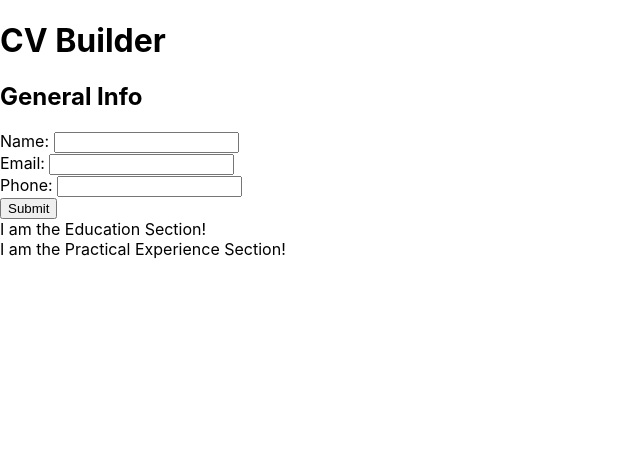
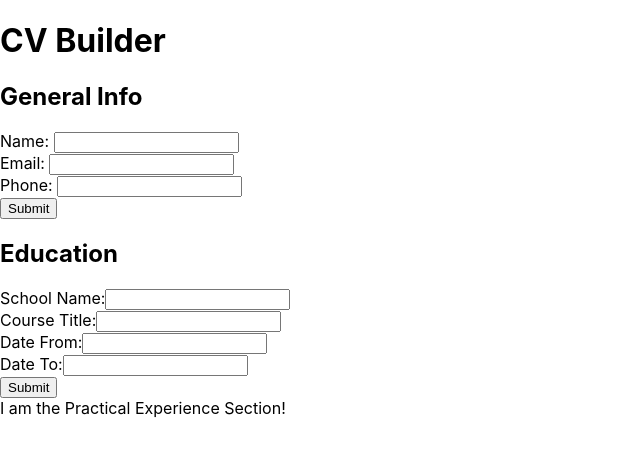
Before and after one commit to programmurr/cv-project, a React (Create React App) app: page / in a window 1280 px wide. Shown: the top 454 px of the page, without its empty margins (0-640 px from the left). Built offline with nearby package versions, Linux system fonts and the light colour scheme.

Commit message:
Education Section implemented

```diff
--- a/src/App.js
+++ b/src/App.js
@@ -14,21 +14,49 @@ class App extends React.Component {
         email: "",
         phone: ""
       },
-      infoSubmitted: false
+      infoSubmitted: false,
+      educationInfo: {
+        schoolName: "",
+        courseTitle: "",
+        studyFromDate: "",
+        studyToDate: ""
+      },
+      educationSubmitted: false
     }
 
     this.handleInfoSubmit = this.handleInfoSubmit.bind(this);
+    this.handleEducationSubmit = this.handleEducationSubmit.bind(this);
   }
 
   handleInfoSubmit(info, status) {
+    const state = this.state;
+
     this.setState({
       generalInfo: { info },
-      infoSubmitted: status
+      infoSubmitted: status,
+      educationInfo: state.education,
+      educationSubmitted: state.educationSubmitted
+    });
+  }
+
+  handleEducationSubmit(info, status) {
+    const state = this.state;
+
+    this.setState({
+      generalInfo: state.generalInfo,
+      infoSubmitted: state.infoSubmitted,
+      educationInfo: { info },
+      educationSubmitted: status
     });
   }
 
   render() {
-    const { generalInfo, infoSubmitted } = this.state;
+    const {
+      generalInfo,
+      infoSubmitted,
+      educationInfo,
+      educationSubmitted
+    } = this.state;
 
     return (
       <div className="container">
@@ -40,7 +68,11 @@ class App extends React.Component {
           onInfoSubmit={this.handleInfoSubmit}
           infoSubmitted={infoSubmitted}
         />
-        <Education />
+        <Education
+          educationInfo={educationInfo}
+          onEducationSubmit={this.handleEducationSubmit}
+          educationSubmitted={educationSubmitted}
+        />
         <PracticalExperience />
       </div>
     )
--- a/src/components/Education.js
+++ b/src/components/Education.js
@@ -1,11 +1,136 @@
 import React from 'react';
-import '../styles/Education.css'
+import '../styles/Education.css';
+import SubmitButton from './SubmitButton';
+import EditButton from './EditButton';
+
+function EducationForm(props) {
+  return (
+    <div className="educationForm">
+      <h2>Education</h2>
+      <form onSubmit={props.handleSubmit}>
+        <div className="schoolName">
+          <label htmlFor="schoolNameInput">School Name:</label>
+          <input
+            type="text"
+            name="schoolName"
+            value={props.schoolName}
+            onChange={props.handleChange}
+          />
+        </div>
+        <div className="courseTitle">
+          <label htmlFor="courseTitleInput">Course Title:</label>
+          <input
+            type="text"
+            name="courseTitle"
+            value={props.courseTitle}
+            onChange={props.handleChange}
+          />
+        </div>
+        <div className="studyFromDate">
+          <label htmlFor="studyFromInput">Date From:</label>
+          <input
+            type="text"
+            name="studyFromDate"
+            value={props.studyFromDate}
+            onChange={props.handleChange}
+          />
+        </div>
+        <div className="studyToDate">
+          <label htmlFor="studyToInput">Date To:</label>
+          <input
+            type="text"
+            name="studyToDate"
+            value={props.studyToDate}
+            onChange={props.handleChange}
+          />
+        </div>
+        <SubmitButton />
+      </form>
+    </div>
+  )
+}
+
+function EducationDisplay(props) {
+  return (
+    <div className="educationDisplay">
+    <h2>Education</h2>
+    <ul>
+      <li>School Name: {props.schoolName}</li>
+      <li>Course Title: {props.courseTitle}</li>
+      <li>Date From: {props.studyFromDate}</li>
+      <li>Date To: {props.studyToDate}</li>
+    </ul>
+    <EditButton handleEditClick={props.handleEdit}/>
+  </div>
+  )
+}
 
 class Education extends React.Component {
+  constructor(props) {
+    super(props);
+
+    this.state= {
+      schoolName: "",
+      courseTitle: "",
+      studyFromDate: "",
+      studyToDate: ""
+    }
+
+    this.handleChange = this.handleChange.bind(this);
+    this.handleSubmit = this.handleSubmit.bind(this);
+    this.handleEdit = this.handleEdit.bind(this);
+
+  }
+
+  handleChange(event) {
+    const target = event.target;
+    const value = target.value;
+    const name = target.name;
+
+    this.setState({
+      [name]: value
+    })
+  }
+
+  handleSubmit(event) {
+    event.preventDefault();
+    this.props.onEducationSubmit(this.state, true);
+  }
+
+  handleEdit() {
+    this.props.onEducationSubmit(this.state, false);
+  }
+
   render() {
-    return (
-      <div>I am the Education Section!</div>
-    );
+    const {
+      schoolName,
+      courseTitle,
+      studyFromDate,
+      studyToDate
+    } = this.state;
+
+    if (this.props.educationSubmitted) {
+      return (
+        <EducationDisplay
+          schoolName={schoolName}
+          courseTitle={courseTitle}
+          studyFromDate={studyFromDate}
+          studyToDate={studyToDate}
+          handleEdit={this.handleEdit}
+        />
+      );
+    } else {
+      return (
+        <EducationForm
+          schoolName={schoolName}
+          courseTitle={courseTitle}
+          studyFromDate={studyFromDate}
+          studyToDate={studyToDate}
+          handleChange={this.handleChange}
+          handleSubmit={this.handleSubmit}
+        />
+      );
+    }
   }
 }
 
--- a/src/components/GeneralInfo.js
+++ b/src/components/GeneralInfo.js
@@ -1,7 +1,7 @@
 import React from 'react';
 import '../styles/GeneralInfo.css';
 import SubmitButton from './SubmitButton';
-import EditButton from './EditButton'
+import EditButton from './EditButton';
 
 function GeneralInfoForm(props) {
   return (
```
Also changed, not shown: src/components/ResubmitButton.js (deleted, +0 -12 lines).
